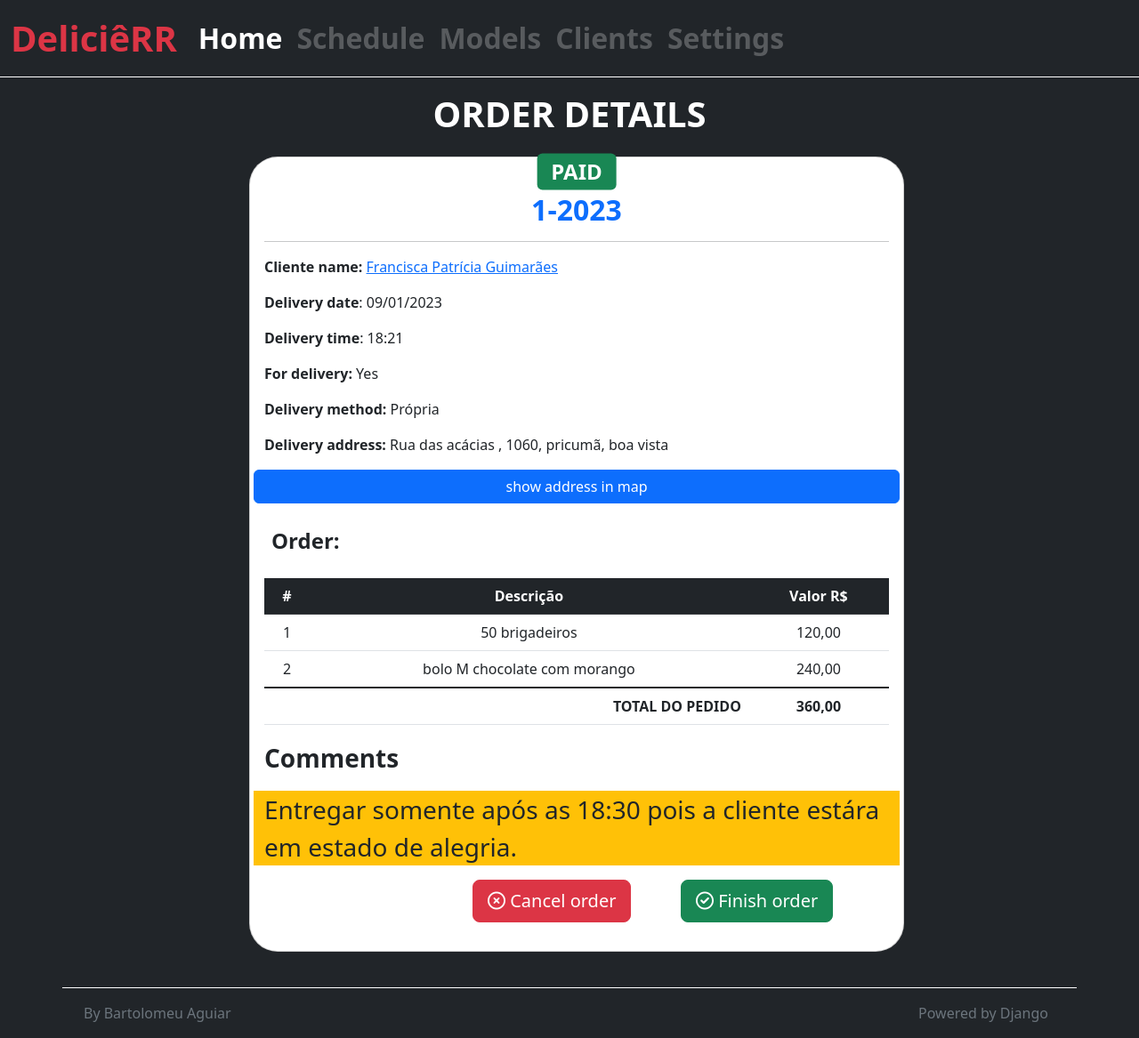
After one commit to BartolomeuAguiar/delicierr-django, a Django app: page /orders/1/ in a window 1280 px wide. The commit adds this page. Shown: the whole page at 89% size. Run offline with Django 4.2, Linux system fonts and the light colour scheme; data comes from the database, SQL or seed files in the repository; both versions use the stored data as it was after the commit.

Commit message:
Order Detail Page

```diff
--- a/base_templates/global/base.html
+++ b/base_templates/global/base.html
@@ -10,28 +10,24 @@
 
     {% include 'global/partials/navbar.html' %}
 
+
     <main class="container-fluid bg-dark pt-5">
 
 
 
-        {% block title_section %}
+        <div class="container text-center">
+            <h2 class="p-2 border-botton fw-bold display-6 mt-5 text-white">
+                {% block title_section %}
 
-        {% endblock title_section %}
+                {% endblock title_section %}
+            </h2>
+        </div>
 
 
-        <div class="d-flex">
-            <div id="order-list" class="container px-4 py-1">
-                <div class="row row-cols-1 row-cols-md-2 row-cols-lg-3 row-cols-xl-3 align-items-stretch g-4 py-2">
-                   {% comment %} inicio das orders {% endcomment %}
+        {% block content %}
 
-                   {% block content %}
+        {% endblock content %}
 
-                   {% endblock content %}
-
-                   {% comment %} fim das orders {% endcomment %}
-                </div>
-            </div>
-        </div>
     </main>
     {% include 'global/partials/footer.html' %}
 
--- a/base_templates/global/partials/footer.html
+++ b/base_templates/global/partials/footer.html
@@ -1,4 +1,4 @@
-<div class="container d-grid bg-dark border-top border-white">
+<div class="container d-grid bg-dark border-top border-white mt-5">
 
     <footer class="footer sticky-bottom py-3 bg-dark ">
         <div class="container-fluid">
--- a/base_templates/global/partials/navbar.html
+++ b/base_templates/global/partials/navbar.html
@@ -1,7 +1,7 @@
-<nav class="navbar navbar-expand-md fixed-top navbar-dark bg-dark border-bottom border-white mb-5"
+<nav class="navbar navbar-expand-md fixed-top fs-2 navbar-dark bg-dark border-bottom border-white mb-5"
         aria-label="navbar">
         <div class="container-fluid fw-bold">
-            <a href="#" class="navbar-brand fs-3 text-danger">DeliciêRR</a>
+            <a href="{% url 'orders:home' %}" class="navbar-brand fs-1 text-danger">DeliciêRR</a>
             <button class="navbar-toggler collapsed" type="button" data-bs-toggle="collapse" data-bs-target="#navbar"
                 aria-controls="navbar" aria-expanded="false" aria-label="Navbar Button">
                 <span class="navbar-toggler-icon"></span>
@@ -9,19 +9,19 @@
             <div id="navbar" class="navbar-collapse collapse">
                 <ul class="navbar-nav me-auto mb-2 mb-md-0">
                     <li class="nav-item">
-                        <a href="#" class="nav-link active">Home</a>
+                        <a href="{% url 'orders:home' %}" class="nav-link active">Home</a>
                     </li>
                     <li class="nav-item">
-                        <a href="#" class="nav-link active">Schedule</a>
+                        <a href="#" class="nav-link disabled">Schedule</a>
                     </li>
                     <li class="nav-item">
-                        <a href="#" class="nav-link active">Models</a>
+                        <a href="#" class="nav-link disabled">Models</a>
                     </li>
                     <li class="nav-item">
-                        <a href="#" class="nav-link active">Clients' contacts</a>
+                        <a href="#" class="nav-link disabled">Clients</a>
                     </li>
                     <li class="nav-item">
-                        <a href="#" class="nav-link active">Settings</a>
+                        <a href="#" class="nav-link disabled">Settings</a>
                     </li>
                 </ul>
             </div>
--- /dev/null
+++ b/orders/templates/orders/pages/order_detail.html
@@ -0,0 +1,150 @@
+
+{% extends "global/base.html" %}
+
+{% block title %}ORDER | {% endblock title %}
+
+
+{% block title_section %}
+    ORDER DETAILS
+{% endblock title_section %}
+
+
+{% block content %}
+<div class="container">
+    <div class="row justify-content-center">
+
+        <div class="col col-8 ">
+
+            <div class="card h-100 w-100  text-white bg-white rounded-5 m-2 ">
+                <div class="card-body text-dark">
+                    <p class="position-relative">
+                        <span
+                            {% if order.status_payment == 'PG' %}
+
+                                class=" position-absolute top-50 start-50 badge translate-middle text-bg-success fs-4"
+                            {% elif order.status_payment == 'NP'%}
+                                class=" position-absolute top-50 start-50 badge translate-middle text-bg-danger fs-4"
+                            {% else %}
+                                class=" position-absolute top-50 start-50 badge translate-middle text-bg-warning fs-4"
+                            {% endif %}
+                        >
+                            {{ order.get_status_payment_display }}
+                        </span>
+                    </p>
+
+                    <h2 class="text-center card-title mt-4">
+                        <a href="#" class="text-decoration-none fw-bold ">
+                            {{ order }}
+                        </a>
+                        {% comment %} icon to inform if order is confirmed {% endcomment %}
+                        {% if order.status_order == 'CF' %}
+                            <i class="fa-solid fa-thumbs-up text-success "></i>
+                        {% endif %}
+                    </h2>
+                    <hr>
+
+                    <p class="card-text">
+                        <b>Cliente name: </b>
+                            <a href="./client_detail.html" data-bs-toggle="tooltip"
+                                data-bs-title="Click for client details">
+                                {{ order.client.name }}
+                            </a>
+                    </p>
+                    <p class="card-text">
+                        <b>Delivery date</b>: {{ order.delivery_date|date:"d/m/Y" }}
+                    </p>
+                    <p class="card-text">
+                        <b>Delivery time</b>: {{ order.delivery_date|date:"H:i" }}
+                    </p>
+                    <p class="card-text">
+                        <b>For delivery:</b>
+
+                        {% if order.for_delivery %}
+                            Yes
+                        {% else %}
+                            No
+                        {% endif %}
+
+                    </p>
+                        {% if order.for_delivery %}
+                            <p class="card-text">
+                                <b>Delivery method:</b> {{order.get_delivery_method_display}}
+                            </p>
+
+                            <p class="card-text">
+                                <b>Delivery address:</b> {{order.delivery_address}}
+                            </p>
+
+                            <div class="row pb-3">
+                                <a href="#" class="btn btn-primary" data-bs-toggle="collapse" data-bs-target="#order-map"
+                                    aria-expanded="false" aria-controls="order-map"> show address in map</a>
+                            </div>
+                            <div id="order-map" class="w-100 collapse">
+                                <img src="../assets/img/map.png" alt="" class="w-100 img-fluid">
+                            </div>
+                        {% endif %}
+
+
+                        <div class="row p-2">
+                            <div class="col border-dark borderborder-3 fs-4">
+                                <p class=""><b>Order:</b></p>
+
+                            </div>
+                        </div>
+                        <div class="">
+                            <div class="text-center">
+                                <table class="table">
+                                    <thead>
+                                        <tr class="table-dark">
+                                            <th scope="col">#</th>
+                                            <th scope="col">Descrição</th>
+                                            <th scope="col">Valor R$</th>
+                                        </tr>
+                                    </thead>
+                                    <tbody>
+                                        <tr>
+                                            <td scope="row">1</td>
+                                            <td>50 brigadeiros</td>
+                                            <td>120,00</td>
+                                        </tr>
+                                        <tr>
+                                            <td scope="row">2</td>
+                                            <td>bolo M chocolate com morango</td>
+                                            <td>240,00</td>
+                                        </tr>
+                                        <tr class="fw-bold table-group-divider">
+                                            <td scope="row" colspan="2" class="text-end">TOTAL DO PEDIDO</td>
+                                            <td>360,00</td>
+                                        </tr>
+                                    </tbody>
+                                </table>
+                            </div>
+                        </div>
+                        <div class="row fs-3" id="order-comments">
+                            <p><b>Comments</b></p>
+                            <p class="bg-warning">Entregar somente após as 18:30 pois a cliente estára em estado de alegria.</p>
+                        </div>
+
+
+                        <div class="d-flex justify-content-end p-0 fs-5">
+                            <div class="col-4 ">
+                                <a href="#" class=" btn btn-lg btn-danger ">
+                                    <i class="fa-regular fa-times-circle"></i>
+                                    Cancel order
+                                </a>
+                            </div>
+                            <div class="col-4">
+                                <a href="#" class="btn btn-lg btn-success">
+                                    <i class="fa-regular fa-circle-check"></i>
+                                    Finish order
+                                </a>
+                            </div>
+                        </div>
+
+                </div>
+            </div>
+        {% endblock content %}
+
+        </div>
+    </div>
+</div>
--- a/orders/templates/orders/partials/order.html
+++ b/orders/templates/orders/partials/order.html
@@ -64,11 +64,15 @@
             <p class="card-text text-center"><b>Order Resumed</b></p>
             <hr>
             <ul class="list-group list-group-flush">
+
+
+
                 <li class="list-group-item">1 Bolo</li>
                 <li class="list-group-item">50 Brigadeiro</li>
             </ul>
             <div class="row">
-                <a href="#" class="btn btn-primary btn-block fw-bold">
+                <a href="{% url 'orders:order' order.id %}"
+                class="btn btn-primary btn-block fw-bold">
                     <i class="fa-solid fa-eye me-1"></i>
                     More details...
                 </a>
--- a/orders/urls.py
+++ b/orders/urls.py
@@ -8,4 +8,7 @@ urlpatterns = [
     path('', views.OrderListViewHome.as_view(),
          name="home"
          ),
+    path('orders/<int:pk>/', views.OrderDetailView.as_view(),
+         name="order"
+         ),
 ]
--- a/orders/views.py
+++ b/orders/views.py
@@ -1,11 +1,11 @@
-from django.views.generic import ListView
+from django.views.generic import DetailView, ListView
 
 from .models import Order
 
 # Create your views here.
 
 
-class OrderListViewHome(ListView):
+class OrderListViewBase(ListView):
     model = Order
     context_object_name = 'orders'
     ordering = ['delivery_date']
@@ -17,3 +17,20 @@ class OrderListViewHome(ListView):
             status_order='CL',
         )
         return qs
+
+
+class OrderListViewHome(OrderListViewBase):
+    template_name = 'orders/pages/home.html'
+
+
+class OrderDetailView(DetailView):
+    model = Order
+    context_object_name = 'order'
+    template_name = 'orders/pages/order_detail.html'
+
+    def get_queryset(self, *args, **kwargs):
+        qs = super().get_queryset(*args, **kwargs)
+        qs = qs.exclude(
+            status_order='CL',
+        )
+        return qs
```
Also changed, not shown: orders/templates/orders/pages/home.html (+12 -4 lines), db.sqlite3.
